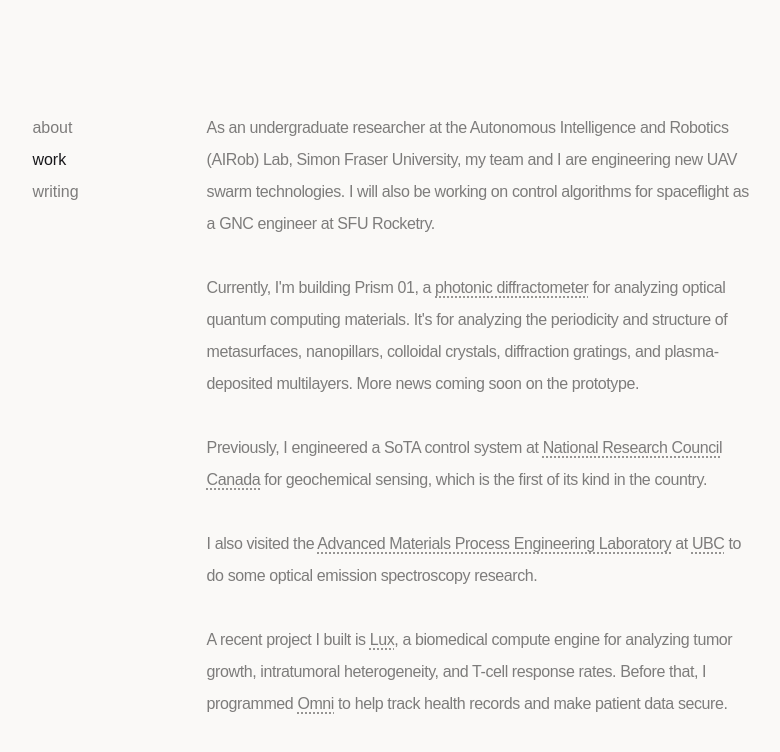
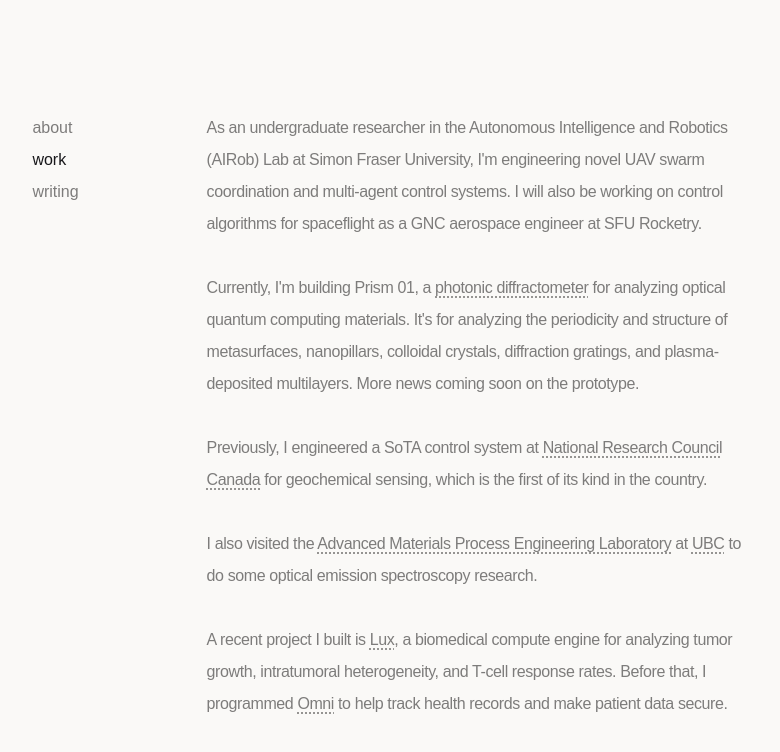
Before and after one commit to shaneso/site, a Next.js app: page /work in a window 1280 px wide. Shown: the top 752 px of the page, without its empty margins (241-1021 px from the left). Built offline with nearby package versions, Linux system fonts and the light colour scheme.

Commit message:
more edits

```diff
--- a/app/page.tsx
+++ b/app/page.tsx
@@ -17,7 +17,7 @@
             I am passionate about pioneering robotic systems, spaceflight, and physics-based computing.
           </p>
           <p>
-            Presently, I'm studying Computer Science and Mathematics at{" "}
+            Currently, I'm studying Computer Science and Mathematics at{" "}
             <a href="https://www.sfu.ca" target="_blank" className="underline decoration-dotted underline-offset-4">Simon Fraser University</a>
             {" "}through the BSc Data Science program.
           </p>
--- a/app/work/page.tsx
+++ b/app/work/page.tsx
@@ -13,9 +13,9 @@
       <main className="flex min-h-screen w-full max-w-2xl flex-col items-start justify-between py-7 px-8 sm:py-28 sm:px-16">
         <div className="flex flex-col items-start gap-8 text-left w-full max-w-full text-base tracking-tight leading-loose text-lg sm:text-base">
           <p>
-            As an undergraduate researcher at the Autonomous Intelligence and Robotics (AIRob) Lab, Simon Fraser University,
-            my team and I are engineering new UAV swarm technologies.
-            I will also be working on control algorithms for spaceflight as a GNC engineer at SFU Rocketry.
+            As an undergraduate researcher in the Autonomous Intelligence and Robotics (AIRob) Lab at Simon Fraser University,
+            I'm engineering novel UAV swarm coordination and multi-agent control systems.
+            I will also be working on control algorithms for spaceflight as a GNC aerospace engineer at SFU Rocketry.
           </p>
           <p>
             Currently, I'm building Prism 01, a{" "}
```
